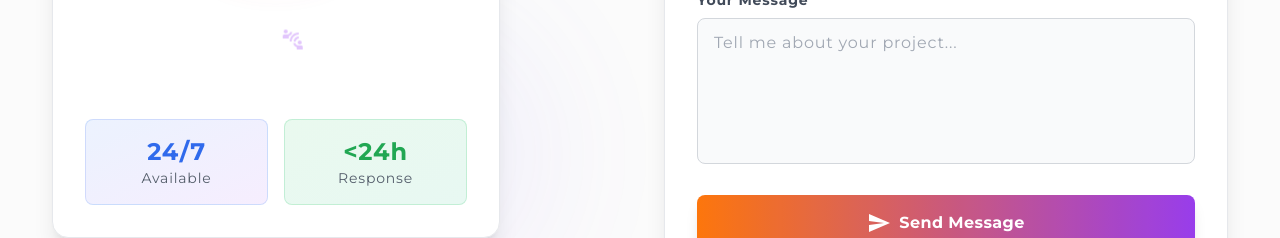
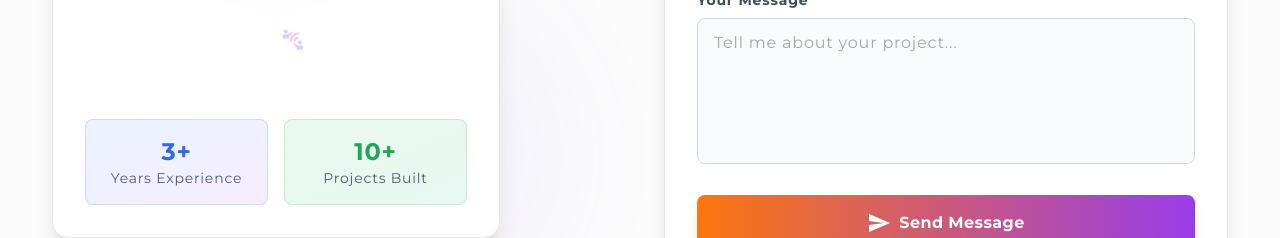
Before and after one commit to MahamudunnobyBadhon/nishat-portfolio, a Next.js app: page / in a window 1280 px wide. Shown: the part 7340-7578 px from the top of the page. Built offline with nearby package versions, Linux system fonts and the light colour scheme.

Commit message:
contact info correction

```diff
--- a/src/app/conatctUs/Contact.jsx
+++ b/src/app/conatctUs/Contact.jsx
@@ -162,10 +162,10 @@ const Contact = () => {
                   whileHover={{ scale: 1.05 }}
                 >
                   <div className="text-2xl font-[700] text-blue-600 dark:text-blue-400">
-                    24/7
+                    3+
                   </div>
                   <div className="text-sm font-[500] text-gray-600 dark:text-gray-400">
-                    Available
+                    Years Experience
                   </div>
                 </motion.div>
                 <motion.div
@@ -173,10 +173,10 @@ const Contact = () => {
                   whileHover={{ scale: 1.05 }}
                 >
                   <div className="text-2xl font-[700] text-green-600 dark:text-green-400">
-                    &lt;24h
+                    10+
                   </div>
                   <div className="text-sm font-[500] text-gray-600 dark:text-gray-400">
-                    Response
+                    Projects Built
                   </div>
                 </motion.div>
               </div>
```
